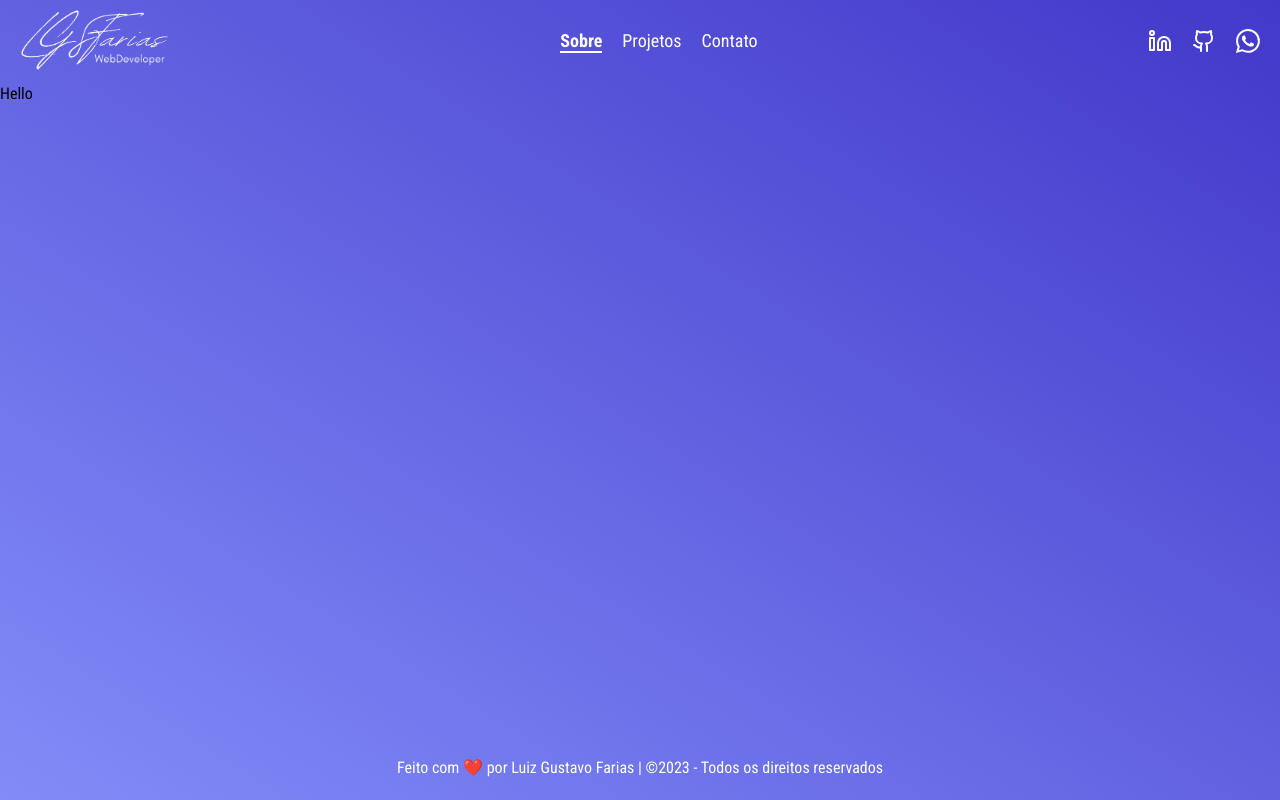
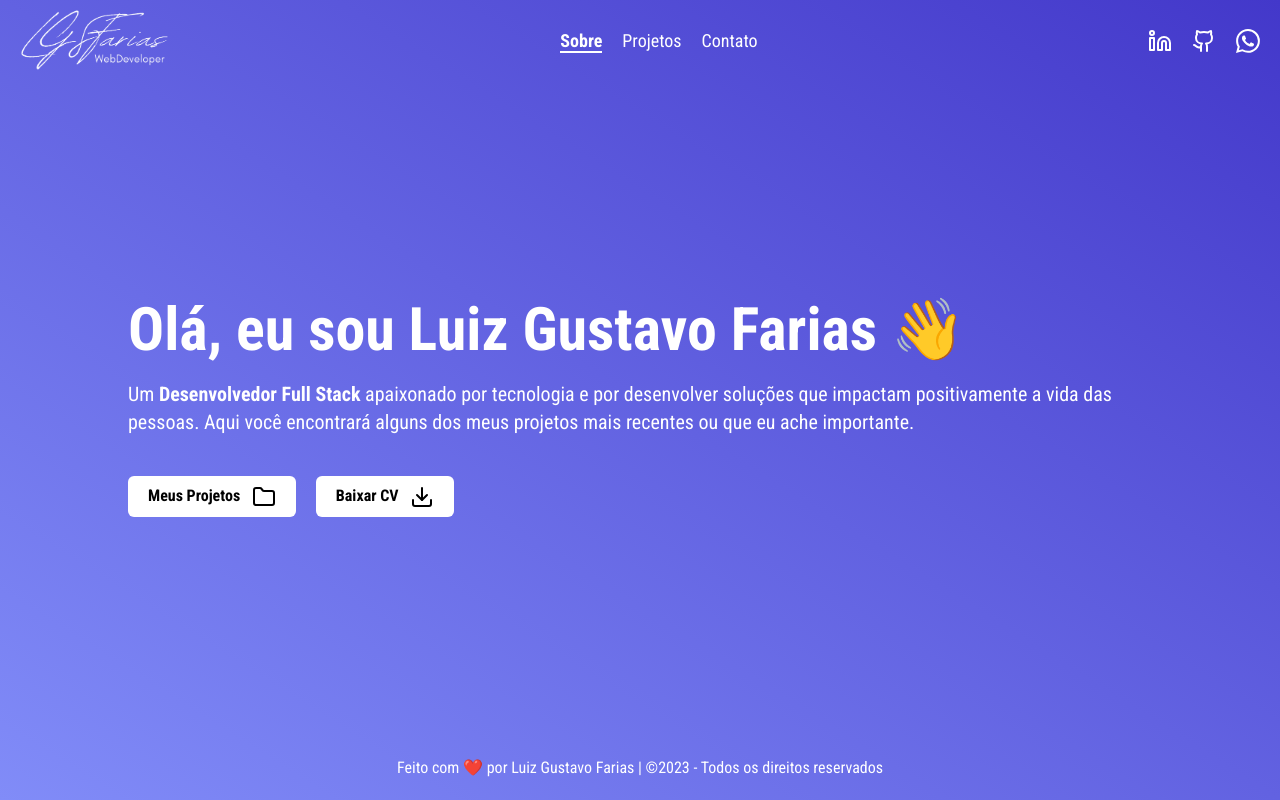
Before and after one commit to lgsfarias/portfolio, a Next.js app: page / in a window 1280 px wide. Built offline with nearby package versions, Linux system fonts and the light colour scheme.

Commit message:
main layout

```diff
--- a/src/app/layout.tsx
+++ b/src/app/layout.tsx
@@ -1,6 +1,5 @@
 import './globals.css';
 import { Roboto_Condensed } from 'next/font/google';
-import Link from 'next/link';
 import Header from './components/Header';
 import Footer from './components/Footer';
 
--- a/src/app/page.tsx
+++ b/src/app/page.tsx
@@ -1,7 +1,37 @@
+import Link from 'next/link';
+import { Download, Folder } from 'lucide-react';
+
 export default function Home() {
   return (
-    <main>
-      <h1>Hello</h1>
+    <main className="flex items-center justify-center h-full animate-fadeIn">
+      <div className="flex flex-col gap-5 items-start justify-center w-4/5">
+        <h1 className="font-bold text-white text-5xl sm:text-6xl">
+          Olá, eu sou Luiz Gustavo Farias 👋
+        </h1>
+        <p className="text-white text-xl">
+          Um <strong>Desenvolvedor Full Stack</strong> apaixonado por tecnologia
+          e por desenvolver soluções que impactam positivamente a vida das
+          pessoas. Aqui você encontrará alguns dos meus projetos mais recentes
+          ou que eu ache importante.
+        </p>
+        <div className="flex gap-5 items-center justify-start mt-5 self-start">
+          <Link
+            href="/projects"
+            className="bg-white text-black px-5 py-2 rounded-md font-bold"
+          >
+            Meus Projetos{' '}
+            <Folder size={24} className="ml-2 hidden sm:inline-block" />
+          </Link>
+          <a
+            href="LUIZ GUSTAVO FARIAS.pdf"
+            download
+            className="bg-white text-black px-5 py-2 rounded-md font-bold"
+          >
+            Baixar CV{' '}
+            <Download size={24} className="ml-2 hidden sm:inline-block" />
+          </a>
+        </div>
+      </div>
     </main>
   );
 }
```
